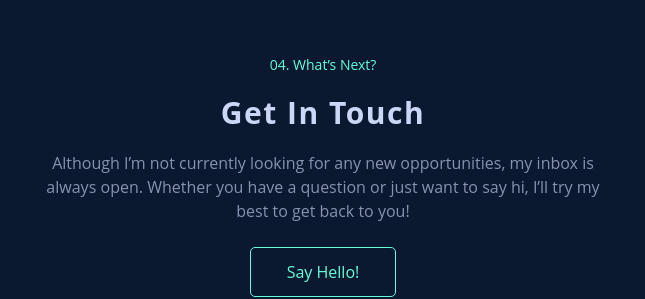
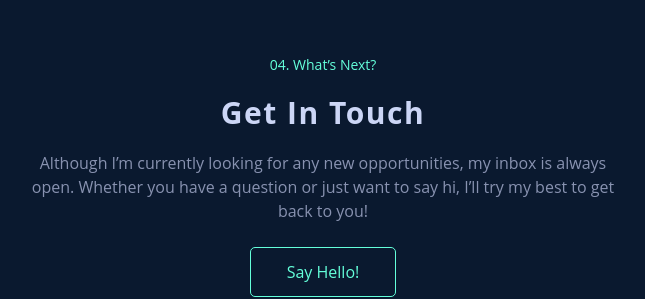
Before and after one commit to mahmoud-mohasseb/portfolio, a React (Create React App) app: page / in a window 1280 px wide. Shown: the part 3094-3393 px from the top of the page, without its empty margins (317-962 px from the left). Built offline with nearby package versions, Linux system fonts and the light colour scheme.

Commit message:
Update Contact.jsx

```diff
--- a/src/components/Contact.jsx
+++ b/src/components/Contact.jsx
@@ -12,7 +12,7 @@ function Contact() {
             Get In Touch
           </h4>
           <p className="text-sub font-medium md:w-1/2 mx-auto">
-            Although I’m not currently looking for any new opportunities, my
+            Although I’m currently looking for any new opportunities, my
             inbox is always open. Whether you have a question or just want to
             say hi, I’ll try my best to get back to you!
           </p>
```
